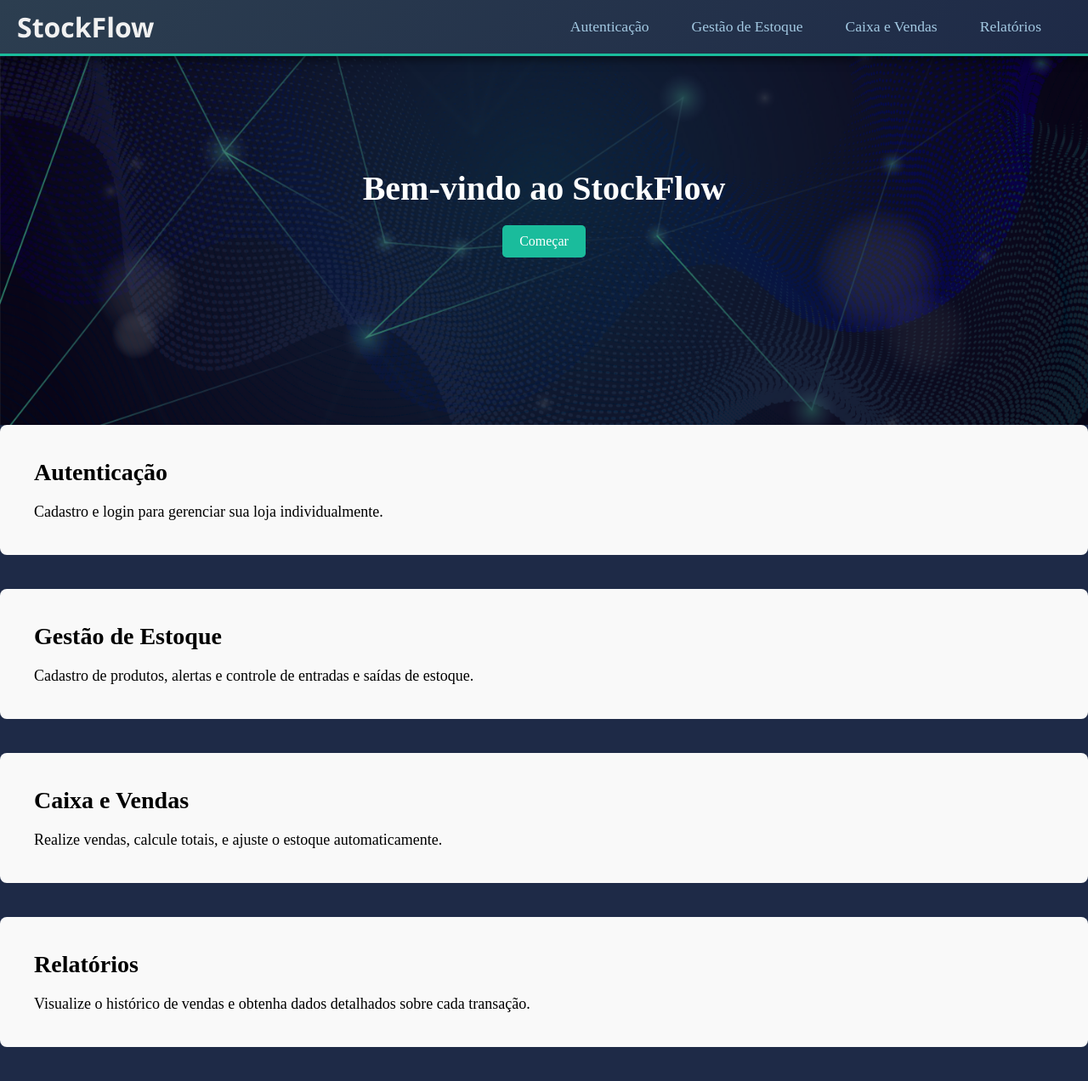
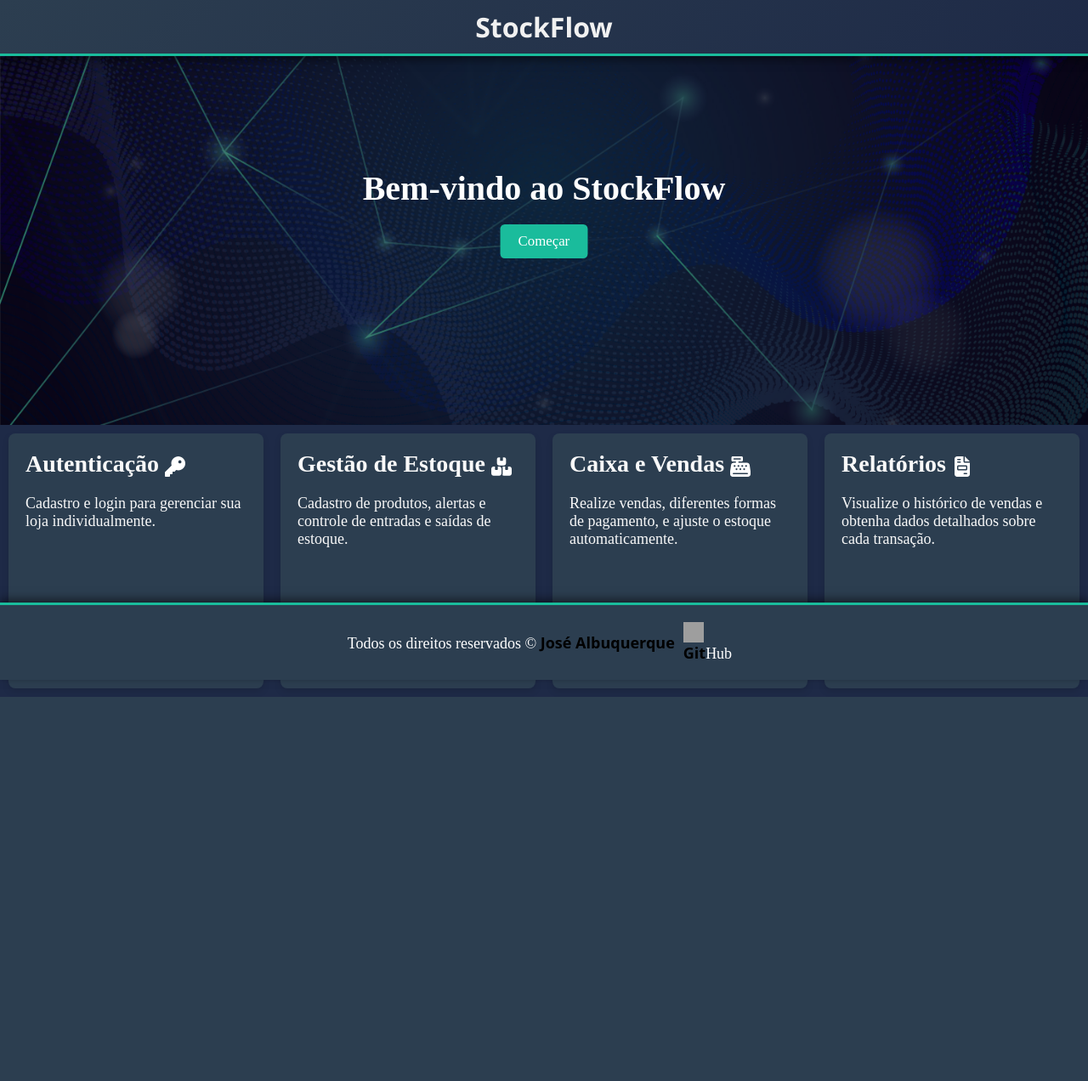
Before and after one commit to J0seAlbuquerque/StockFLow, a PHP site: page / in a window 1280 px wide. Shown: the whole page at 85% size. After the commit the page ends 820 px from the top, so only its background shows below. Run offline with PHP 8.4, Linux system fonts and the light colour scheme; grey boxes are pictures that could not be loaded.

Commit message:
Atualização de layout e design para todas as paginas

```diff
--- a/assets/css/_caixa.css
+++ b/assets/css/_caixa.css
@@ -124,7 +124,7 @@ body {
 }
 
 .user-info .empresa-name {
-    margin-right: 15px;
+    margin-right: 45px;
     font-size: 1.1rem;
 }
 
--- a/assets/css/_estoque.css
+++ b/assets/css/_estoque.css
@@ -75,7 +75,7 @@ body {
 }
 
 .user-info .empresa-name {
-    margin-right: 15px;
+    margin-right: 45px;
     font-size: 1.1rem;
 }
 
--- a/assets/css/_homepage.css
+++ b/assets/css/_homepage.css
@@ -65,7 +65,7 @@ body {
 }
 
 .user-info .empresa-name {
-    margin-right: 15px;
+    margin-right: 45px;
     font-size: 1.1rem;
 }
 
--- a/assets/css/_index.css
+++ b/assets/css/_index.css
@@ -7,12 +7,15 @@
 
 body {
   background-color: #1e2a47;
+  display: flex;
+  flex-wrap: wrap; /* Permite quebra de linha se necessário */
+  justify-content: space-between; /* Espaça os blocos uniformemente */
 }
 
 /* Navbar */
 .navbar {
     display: flex;
-    justify-content: space-between;
+    justify-content: center;
     align-items: center;
     background-color: #2c3e50; /* Charcoal */
     padding: 10px 20px;
@@ -27,6 +30,12 @@ body {
     z-index: 1000; /* Garante que ela fique acima de outros elementos */
     background: linear-gradient(135deg, #2c3e50, #1e2a47); /* Gradiente suave de Charcoal para Dark Blue */
     margin: 0; /* Garante que a navbar encoste nas bordas da tela */
+}
+
+.navbar-container {
+    display: flex;
+    justify-content: center;
+    width: 100%;
 }
 
 /* Logo */
@@ -104,11 +113,13 @@ body {
     color: #fff;
     text-decoration: none;
     border-radius: 5px;
-    transition: background-color 0.3s ease;
+    transform: scale(1.05); /* Corrige a propriedade de transformação */
+    transition: background-color 0.3s ease, transform 0.3s ease; /* Adiciona transição suave para a cor de fundo e o tamanho */
 }
 
 .welcome-banner .btn-start:hover {
     background-color: #16a085;
+    transform: scale(1.05); /* Adiciona a transformação de escala ao passar o mouse */
 }
 
 /* Responsividade para telas menores */
@@ -132,10 +143,24 @@ body {
 
 /* Estilo das seções */
 .section {
-    padding: 40px;
-    margin-bottom: 40px;
-    background-color: #f9f9f9;
+    width: calc(25% - 20px); /* Ajusta a largura dos blocos para caber 4 na mesma linha */
+    height: 300px; /* Define a altura dos blocos */
+    margin: 10px; /* Reduz o espaçamento entre os blocos */
+    background-color: #2c3e50; /* Fundo escuro */
+    color: #f9f9f9; /* Texto claro */
     border-radius: 8px;
+    padding: 20px; /* Ajusta o padding para caber dentro dos blocos */
+    vertical-align: top; /* Alinha os blocos ao topo */
+    box-shadow: 0 4px 8px rgba(0, 0, 0, 0.1); /* Adiciona uma sombra suave */
+    transition: border 0.3s ease, transform 0.3s ease; /* Adiciona transição suave para a borda e o tamanho */
+}
+
+.section:hover {
+    border: 2px solid #1abc9c; /* Borda de destaque com Turquoise */
+    transform: scale(1.05); /* Corrige a propriedade de transformação */
+    transition: scale 0.3s ease;
+    background-color: #34495e; /* Fundo escuro ao passar o mouse */
+    color: #ffffff; /* Texto claro ao passar o mouse */
 }
 
 /* Estilo do texto */
@@ -147,3 +172,50 @@ h2 {
 p {
     font-size: 18px;
 }
+
+/* Footer */
+.footer {
+    display: flex;
+    justify-content: center;
+    align-items: center;
+    background-color: #2c3e50; /* Charcoal */
+    color: #fff;
+    padding: 20px;
+    position: fixed;
+    bottom: 0;
+    width: 100%;
+    box-shadow: 0 -4px 10px rgba(0, 0, 0, 0.5); /* Sombra suave para sobrepor ao fundo */
+    border-top: 3px solid #1abc9c; /* Borda de destaque com Turquoise */
+}
+
+.footer p {
+    margin: 0;
+    margin-right: 10px;
+}
+
+.footer a {
+    color: #fff;
+    text-decoration: none;
+}
+
+
+#link:hover{
+    color: black;
+    background-color: white;
+}
+
+#link a:hover{
+    color: black;
+    background-color: white;
+}
+
+#git-span {
+    font-weight: bold;
+    color: #000000;
+}
+
+span {
+    font-weight: bolder;
+    font-family: system-ui, -apple-system, BlinkMacSystemFont, 'Segoe UI', Roboto, Oxygen, Ubuntu, Cantarell, 'Open Sans', 'Helvetica Neue', sans-serif;
+    color: #000000;
+}
--- a/assets/js/_caixa.js
+++ b/assets/js/_caixa.js
@@ -218,6 +218,7 @@ document.addEventListener("DOMContentLoaded", function () {
                 cart.length = 0; // Limpa o carrinho
                 updateCartTable();
                 paymentModal.style.display = "none";
+                location.reload();
             }
         })
         .catch(error => console.error('Erro ao processar a venda:', error));
--- a/index.html
+++ b/index.html
@@ -9,15 +9,17 @@
 <body>
     <!-- Navegação -->
     <nav class="navbar">
-        <div class="logo">
-            <a href="#">StockFlow</a>
+        <div class="navbar-container">
+            <div class="logo">
+                <a href="#">StockFlow</a>
+            </div>
         </div>
-        <ul class="nav-links">
+        <!-- <ul class="nav-links">
             <li><a href="#autenticacao">Autenticação</a></li>
             <li><a href="#gestao-estoque">Gestão de Estoque</a></li>
             <li><a href="#caixa-vendas">Caixa e Vendas</a></li>
             <li><a href="#relatorios">Relatórios</a></li>
-        </ul>
+        </ul> -->
     </nav>
 
     <!-- Banner de Boas-Vindas -->
@@ -30,24 +32,35 @@
 
     <!-- Seções -->
     <section id="autenticacao" class="section">
-        <h2>Autenticação</h2>
+        <h2>Autenticação <img src="./assets/img/chave.svg" alt="Chave" style="width: 24px; height: 24px; vertical-align: middle;"></h2>
         <p>Cadastro e login para gerenciar sua loja individualmente.</p>
     </section>
 
     <section id="gestao-estoque" class="section">
-        <h2>Gestão de Estoque</h2>
+        <h2>Gestão de Estoque <img src="./assets/img/boxes-stacked-solid.svg" alt="Gestão de Estoque" style="width: 24px; height: 24px; vertical-align: middle;"></h2>
         <p>Cadastro de produtos, alertas e controle de entradas e saídas de estoque.</p>
     </section>
 
     <section id="caixa-vendas" class="section">
-        <h2>Caixa e Vendas</h2>
-        <p>Realize vendas, calcule totais, e ajuste o estoque automaticamente.</p>
+        <h2>Caixa e Vendas <img src="./assets/img/caixa.svg" alt="Caixa" style="width: 24px; height: 24px; vertical-align: middle;"></h2>
+        <p>Realize vendas, diferentes formas de pagamento, e ajuste o estoque automaticamente.</p>
     </section>
 
     <section id="relatorios" class="section">
-        <h2>Relatórios</h2>
+        <h2>Relatórios <img src="./assets/img/file-invoice-solid.svg" alt="Relatórios" style="width: 24px; height: 24px; vertical-align: middle;"></h2>
         <p>Visualize o histórico de vendas e obtenha dados detalhados sobre cada transação.</p>
     </section>
+
+    <!-- Footer -->
+    <footer class="footer">
+        <p>Todos os direitos reservados &copy; <span>José Albuquerque</span></p>
+        <div id="link">
+        <a href="https://github.com/J0seAlbuquerque" target="_blank">
+            <img src="./assets/img/gith-icon.pnh" alt="GitHub" style="width: 24px; height: 24px; vertical-align: middle;">
+            <p><span id="git-span"> Git</span>Hub</p>
+        </a></div>
+
+    </footer>
 
     <script src="./assets/js/_index.js"></script>
 </body>
--- a/pages/homepage.php
+++ b/pages/homepage.php
@@ -4,6 +4,8 @@ if (!isset($_SESSION['nomeEmpresa'])) {
     header("Location: ../pages/login.php");
     exit();
 }
+$user_id = $_SESSION['user_id'];
+$nomeEmpresa = $_SESSION['nomeEmpresa']; // Define the $nomeEmpresa variable
 ?>
 <!DOCTYPE html>
 <html lang="pt-br">
```
Also changed, not shown: assets/img/boxes-stacked-solid.svg, assets/img/caixa.svg (added), assets/img/cash-register-solid.svg (deleted), assets/img/chave.svg (added), assets/img/file-invoice-solid.svg, assets/img/key-solid.svg (deleted), 1 other file.
